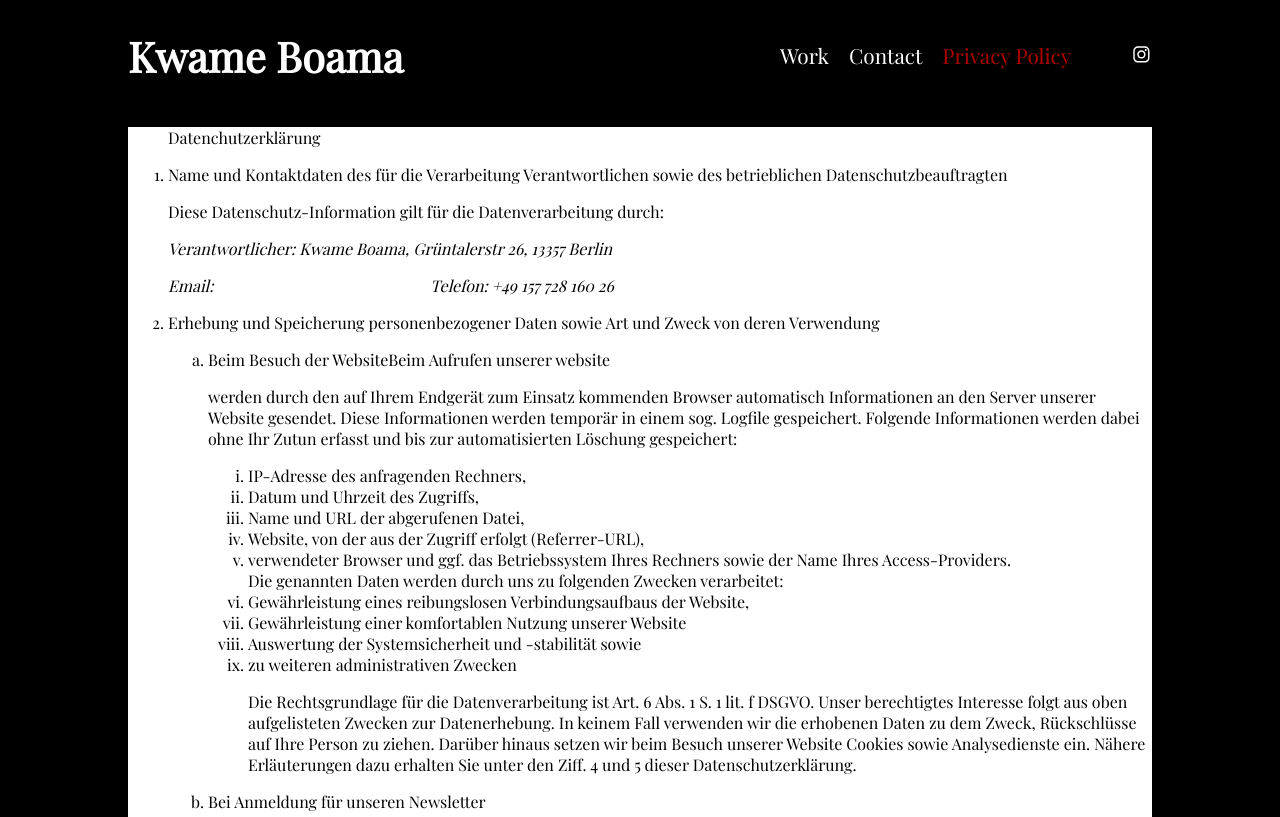
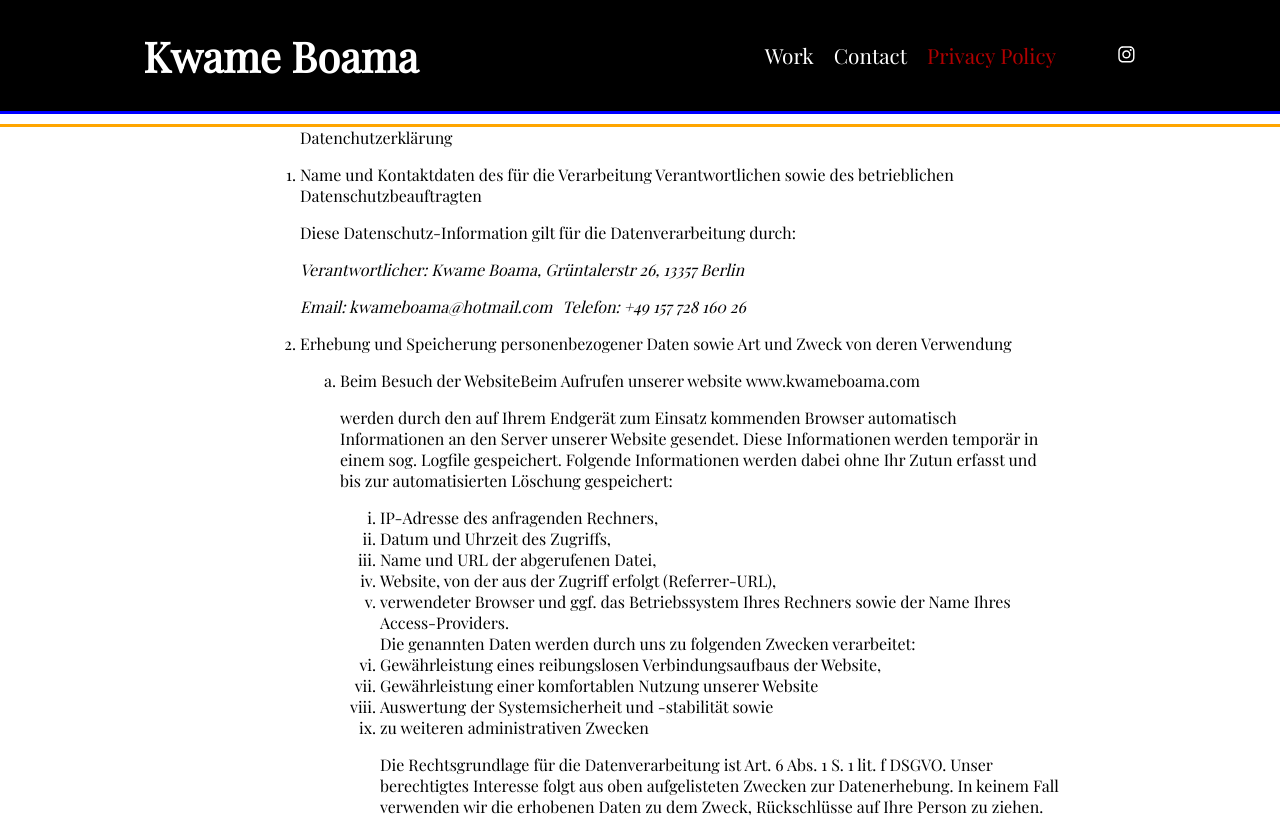
Before and after one commit to j-d-m/kwame_portfolio_photo, a React (Vite) app in the folder frontend/: page /policy in a window 1280 px wide. Shown: the top 817 px of the page. Built offline with nearby package versions, Linux system fonts and the light colour scheme.

Commit message:
refactored styling

```diff
--- a/frontend/src/components/Policy.jsx
+++ b/frontend/src/components/Policy.jsx
@@ -3,7 +3,8 @@ import "../styles/_policy.css";
 
 function Policy() {
   return (
-    <main>
+    <div className="policyMainContainer">
+      <main className="policy--container">
         <ol>
           {" "}
           {/* NUMBER 1 */}
@@ -49,10 +50,10 @@ function Policy() {
                   <p>
                     werden durch den auf Ihrem Endgerät zum Einsatz kommenden
                     Browser automatisch Informationen an den Server unserer
-                  Website gesendet. Diese Informationen werden temporär in einem
-                  sog. Logfile gespeichert. Folgende Informationen werden dabei
-                  ohne Ihr Zutun erfasst und bis zur automatisierten Löschung
-                  gespeichert:
+                    Website gesendet. Diese Informationen werden temporär in
+                    einem sog. Logfile gespeichert. Folgende Informationen
+                    werden dabei ohne Ihr Zutun erfasst und bis zur
+                    automatisierten Löschung gespeichert:
                   </p>
                   {/* nested list 1 */}
                   <ol>
@@ -85,8 +86,8 @@ function Policy() {
                       <p>
                         Die Rechtsgrundlage für die Datenverarbeitung ist Art. 6
                         Abs. 1 S. 1 lit. f DSGVO. Unser berechtigtes Interesse
-                      folgt aus oben aufgelisteten Zwecken zur Datenerhebung. In
-                      keinem Fall verwenden wir die erhobenen Daten zu dem
+                        folgt aus oben aufgelisteten Zwecken zur Datenerhebung.
+                        In keinem Fall verwenden wir die erhobenen Daten zu dem
                         Zweck, Rückschlüsse auf Ihre Person zu ziehen. Darüber
                         hinaus setzen wir beim Besuch unserer Website Cookies
                         sowie Analysedienste ein. Nähere Erläuterungen dazu
@@ -113,15 +114,16 @@ function Policy() {
                 <p>
                   Bei Fragen jeglicher Art bieten wir Ihnen die Möglichkeit, mit
                   uns über ein auf der Website bereitgestelltes Formular Kontakt
-                aufzunehmen. Dabei ist die Angabe einer gültigen E-Mail-Adresse
-                erforderlich, damit wir wissen, von wem die Anfrage stammt und
-                um diese beantworten zu können. Weitere Angaben können
-                freiwillig getätigt werden. Die Datenverarbeitung zum Zwecke der
-                Kontaktaufnahme mit uns erfolgt nach Art. 6 Abs. 1 S. 1 lit. a
-                DSGVO auf Grundlage Ihrer freiwillig erteilten Einwilligung. Die
-                für die Benutzung des Kontaktformulars von uns erhobenen
-                personenbezogenen Daten werden nach Erledigung der von Ihnen
-                gestellten Anfrage automatisch gelöscht.
+                  aufzunehmen. Dabei ist die Angabe einer gültigen
+                  E-Mail-Adresse erforderlich, damit wir wissen, von wem die
+                  Anfrage stammt und um diese beantworten zu können. Weitere
+                  Angaben können freiwillig getätigt werden. Die
+                  Datenverarbeitung zum Zwecke der Kontaktaufnahme mit uns
+                  erfolgt nach Art. 6 Abs. 1 S. 1 lit. a DSGVO auf Grundlage
+                  Ihrer freiwillig erteilten Einwilligung. Die für die Benutzung
+                  des Kontaktformulars von uns erhobenen personenbezogenen Daten
+                  werden nach Erledigung der von Ihnen gestellten Anfrage
+                  automatisch gelöscht.
                 </p>
                 <li type="a">Blog</li>
                 <p>
@@ -129,17 +131,18 @@ function Policy() {
                   Antworten, Meinungen oder Bewertungen (Beiträge) zu
                   veröffentlichen. In diesem Fall verarbeiten wir Ihren Beitrag
                   und veröffentlichen diesen auf unserer Internetseite. Eine
-                inhaltliche Prüfung findet nicht statt. Rechtsgrundlage hierbei
-                ist die von Ihnen nach Art. 6 Abs. 1 lit. a) DSGVO erteilte
-                Einwilligung. Die Einwilligung können Sie nach Art. 7 Abs. 3
-                DSGVO jederzeit widerrufen. Weiter werden das Datum und die
-                Uhrzeit der Einreichung, ein ggf. genutztes Pseudonym, IP- und
-                E-Mail-Adresse verarbeitet. Die Rechtsgrundlage ergibt sich aus
-                Art. 6 Abs. 1 lit. f. DSGVO. Unser überwiegendes berechtigtes
-                Interesse ergibt sich daraus weitere Schritte einzuleiten oder
-                zu unterstützen zu können, wenn Ihr Beitrag rechtswidrig ist.
-                Die im Rahmen der Beiträge angegebenen Daten, werden von uns bis
-                zum Widerspruch durch den Nutzer dauerhaft gespeichert.
+                  inhaltliche Prüfung findet nicht statt. Rechtsgrundlage
+                  hierbei ist die von Ihnen nach Art. 6 Abs. 1 lit. a) DSGVO
+                  erteilte Einwilligung. Die Einwilligung können Sie nach Art. 7
+                  Abs. 3 DSGVO jederzeit widerrufen. Weiter werden das Datum und
+                  die Uhrzeit der Einreichung, ein ggf. genutztes Pseudonym, IP-
+                  und E-Mail-Adresse verarbeitet. Die Rechtsgrundlage ergibt
+                  sich aus Art. 6 Abs. 1 lit. f. DSGVO. Unser überwiegendes
+                  berechtigtes Interesse ergibt sich daraus weitere Schritte
+                  einzuleiten oder zu unterstützen zu können, wenn Ihr Beitrag
+                  rechtswidrig ist. Die im Rahmen der Beiträge angegebenen
+                  Daten, werden von uns bis zum Widerspruch durch den Nutzer
+                  dauerhaft gespeichert.
                 </p>
               </ol>
             </li>
@@ -163,10 +166,10 @@ function Policy() {
                 <li>
                   {" "}
                   - die Weitergabe nach Art. 6 Abs. 1 S. 1 lit. f DSGVO zur
-                Geltendmachung, Ausübung oder Verteidigung von Rechtsansprüchen
-                erforderlich ist und kein Grund zur Annahme besteht, dass Sie
-                ein überwiegendes schutzwürdiges Interesse an der
-                Nichtweitergabe Ihrer Daten haben,
+                  Geltendmachung, Ausübung oder Verteidigung von
+                  Rechtsansprüchen erforderlich ist und kein Grund zur Annahme
+                  besteht, dass Sie ein überwiegendes schutzwürdiges Interesse
+                  an der Nichtweitergabe Ihrer Daten haben,
                 </li>
                 <li>
                   {" "}
@@ -183,6 +186,7 @@ function Policy() {
           </section>
         </ol>
       </main>
+    </div>
   );
 }
 
--- a/frontend/src/components/Work.jsx
+++ b/frontend/src/components/Work.jsx
@@ -9,6 +9,7 @@ function Work() {
       <div>Great Outdoors</div>
       <div>Curls</div>
       <div>Black and white</div>
+      <div>people of brighton</div>
     </div>
   );
 }
--- a/frontend/src/main.css
+++ b/frontend/src/main.css
@@ -5,7 +5,7 @@ body {
   padding: 0;
   box-sizing: border-box;
   color: white;
-  background-color: black;
-  height: 100vh;
+  /* background-color: black; */
+  /* height: 100vh; */
   font-family: "Playfair Display", serif;
 }
--- a/frontend/src/styles/App.css
+++ b/frontend/src/styles/App.css
@@ -7,6 +7,7 @@
 
 .App {
   text-align: center;
-  width: 80%;
+  /* width: 80%; */
   margin: 0px auto;
+  /* outline: solid green; */
 }
--- a/frontend/src/styles/_nav.css
+++ b/frontend/src/styles/_nav.css
@@ -1,7 +1,9 @@
 .container {
   display: flex;
   align-items: center;
-  justify-content: space-between;
+  justify-content: space-around;
+  outline: solid blue;
+  background-color: black;
 }
 
 a {
--- a/frontend/src/styles/_policy.css
+++ b/frontend/src/styles/_policy.css
@@ -1,11 +1,24 @@
-main {
-  color: #000;
-  background-color: #fff;
+.policyMainContainer {
+  outline: solid orange;
+  width: 100%;
+  background: white;
+}
+
+.policy--container {
+  /* outline: solid red; */
+  color: black;
+  width: 800px;
+  /* max-width: 80%; */
+  /* overflow: hidden; */
+  word-wrap: break-word;
+  /* text-overflow: hidden; */
+  margin-left: 260px;
+  /* background-color: #fff; */
   text-align: left;
   font-size: 16px;
-  width: 100%;
 }
 .email {
   font-size: 16px;
   padding-right: 10px;
+  color: black;
 }
--- a/frontend/src/styles/_work.css
+++ b/frontend/src/styles/_work.css
@@ -4,5 +4,9 @@
   grid-template-rows: repeat(2, 1fr);
   grid-column-gap: 50px;
   grid-row-gap: 50px;
-  border: 1px solid red;
+  outline: solid red;
 }
+
+div {
+  color: black;
+}
```
Lines whose indentation alone changed are shown as unchanged.
